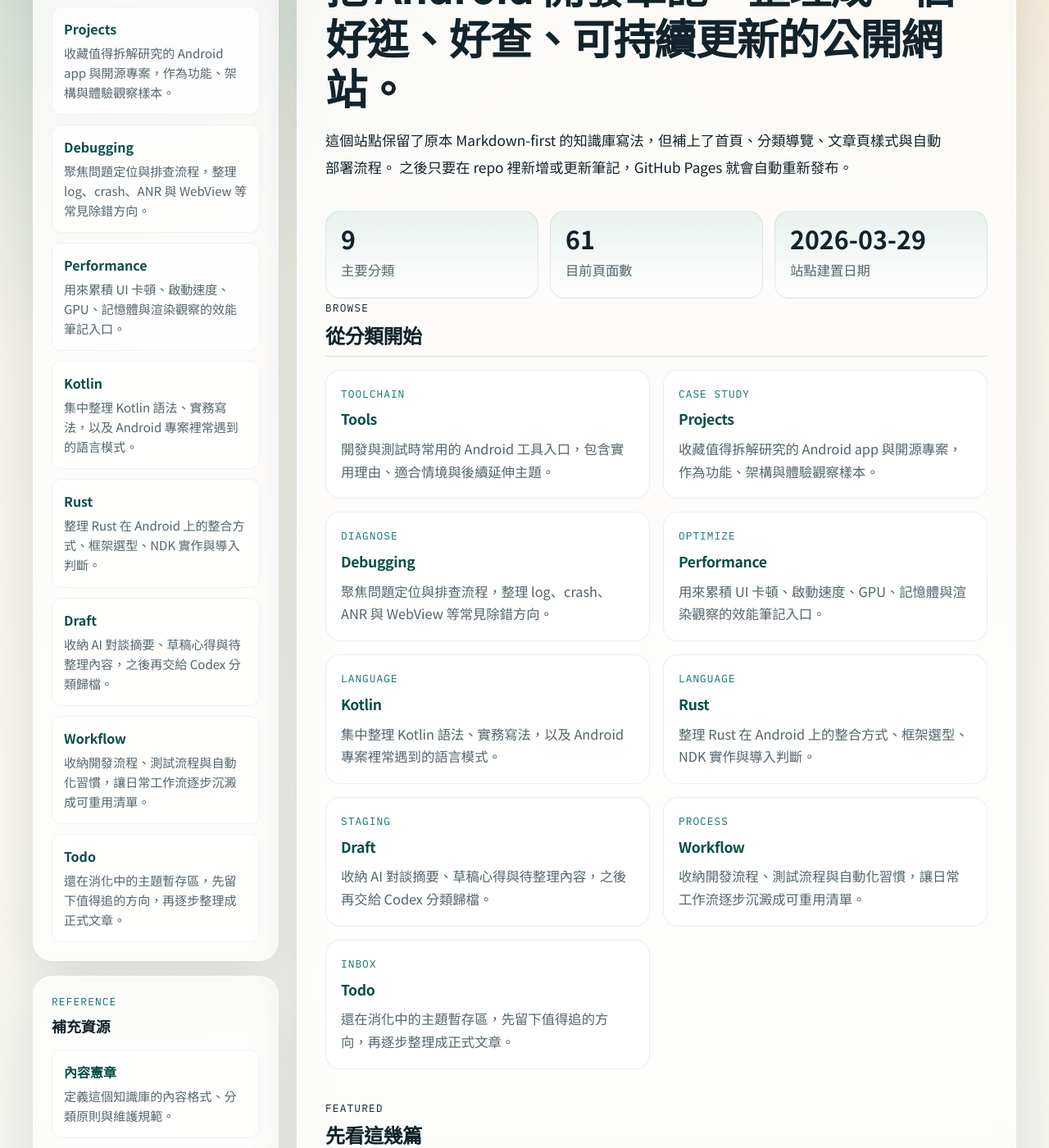
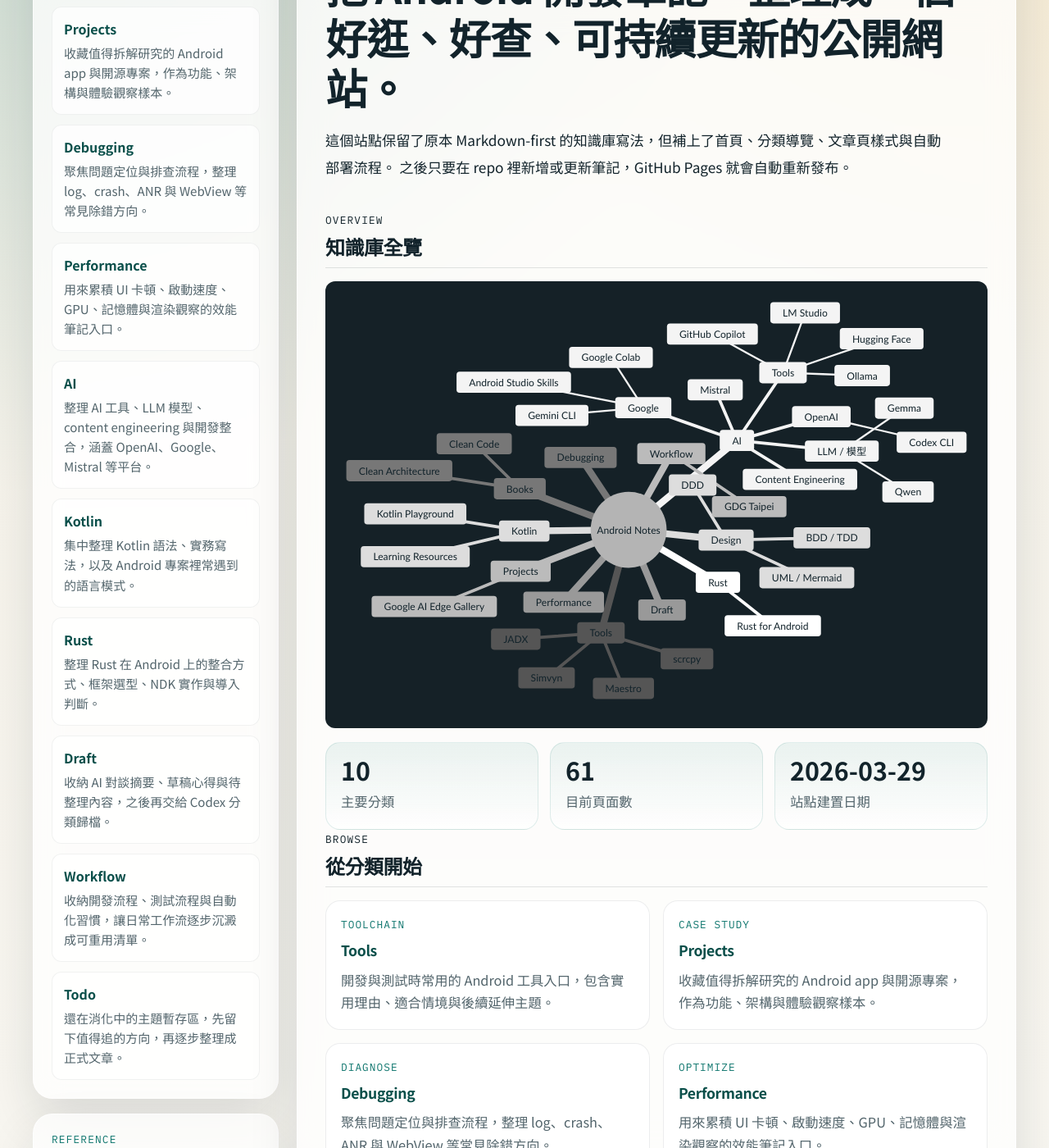
Before and after one commit to icools/android, a Jekyll site: the page built from index.md, in a window 1280 px wide and 1400 px high, scrolled down 387 px. Shown: the whole window at 82% size. Built offline with Jekyll 4.4.1, drawn with Linux system fonts in a browser that asks for light colours; some of the changed text lies outside the part shown.

Commit message:
feat: enhance navigation and add AI overview section with mindmap

```diff
--- a/_data/navigation.yml
+++ b/_data/navigation.yml
@@ -11,6 +11,8 @@ primary:
     url: /performance/
   - title: Kotlin
     url: /kotlin/
+  - title: AI
+    url: /ai/
   - title: Rust
     url: /rust/
   - title: Draft
@@ -37,6 +39,10 @@ library:
     url: /performance/
     kicker: Optimize
     description: 用來累積 UI 卡頓、啟動速度、GPU、記憶體與渲染觀察的效能筆記入口。
+  - title: AI
+    url: /ai/
+    kicker: Intelligence
+    description: 整理 AI 工具、LLM 模型、content engineering 與開發整合，涵蓋 OpenAI、Google、Mistral 等平台。
   - title: Kotlin
     url: /kotlin/
     kicker: Language
--- a/_layouts/default.html
+++ b/_layouts/default.html
@@ -133,5 +133,7 @@
         <p><a href="https://github.com/icools/android">查看原始倉庫</a></p>
       </footer>
     </div>
+    <script src="https://cdn.jsdelivr.net/npm/mermaid@11/dist/mermaid.min.js"></script>
+    <script>mermaid.initialize({ startOnLoad: true, theme: 'neutral' });</script>
   </body>
 </html>
--- a/index.md
+++ b/index.md
@@ -14,6 +14,60 @@ desc: 把這個 Markdown 倉庫整理成可公開瀏覽的 GitHub Pages 文件
     這個站點保留了原本 Markdown-first 的知識庫寫法，但補上了首頁、分類導覽、文章頁樣式與自動部署流程。
     之後只要在 repo 裡新增或更新筆記，GitHub Pages 就會自動重新發布。
   </p>
+</section>
+
+<section class="section-block">
+  <div class="section-heading">
+    <p class="panel-label">Overview</p>
+    <h2>知識庫全覽</h2>
+  </div>
+
+<pre class="mermaid">
+mindmap
+  root((Android Notes))
+    AI
+      OpenAI
+        Codex CLI
+      Google
+        Gemini CLI
+        Android Studio Skills
+        Google Colab
+      Mistral
+      LLM / 模型
+        Gemma
+        Qwen
+      Tools
+        GitHub Copilot
+        Hugging Face
+        LM Studio
+        Ollama
+      Content Engineering
+    Tools
+      scrcpy
+      Maestro
+      JADX
+      Simvyn
+    Projects
+      Google AI Edge Gallery
+    Debugging
+    Performance
+    Kotlin
+      Learning Resources
+      Kotlin Playground
+    Rust
+      Rust for Android
+    Design
+      BDD / TDD
+      DDD
+      UML / Mermaid
+    Workflow
+      GDG Taipei
+    Draft
+    Books
+      Clean Code
+      Clean Architecture
+</pre>
+
 </section>
 
 <section class="metric-row" aria-label="Site metrics">
```
